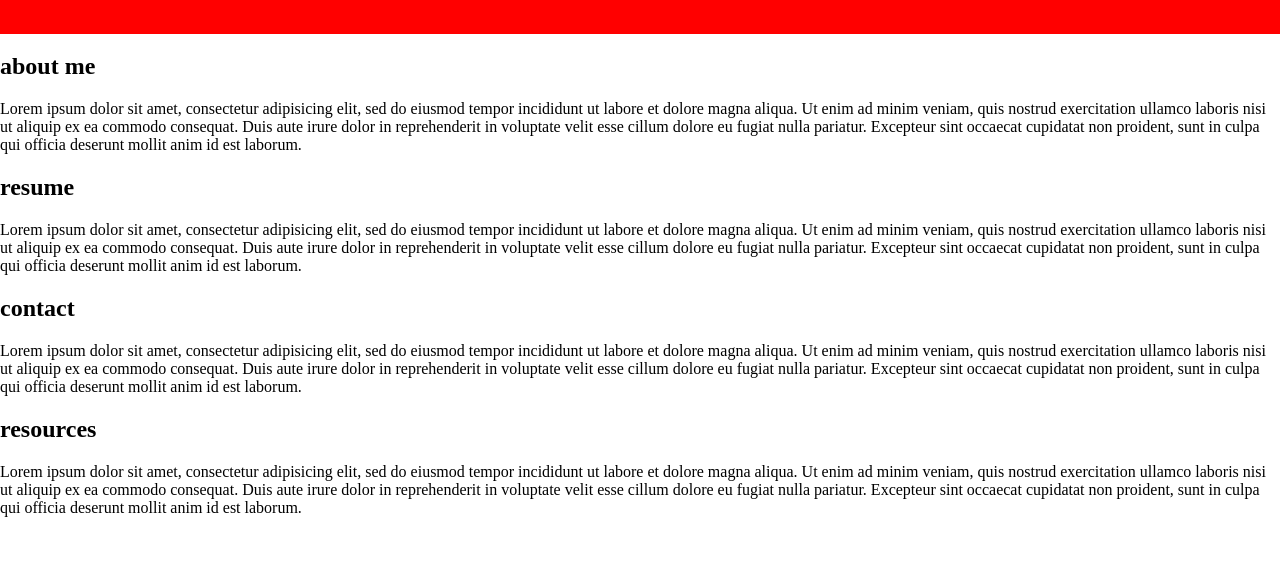
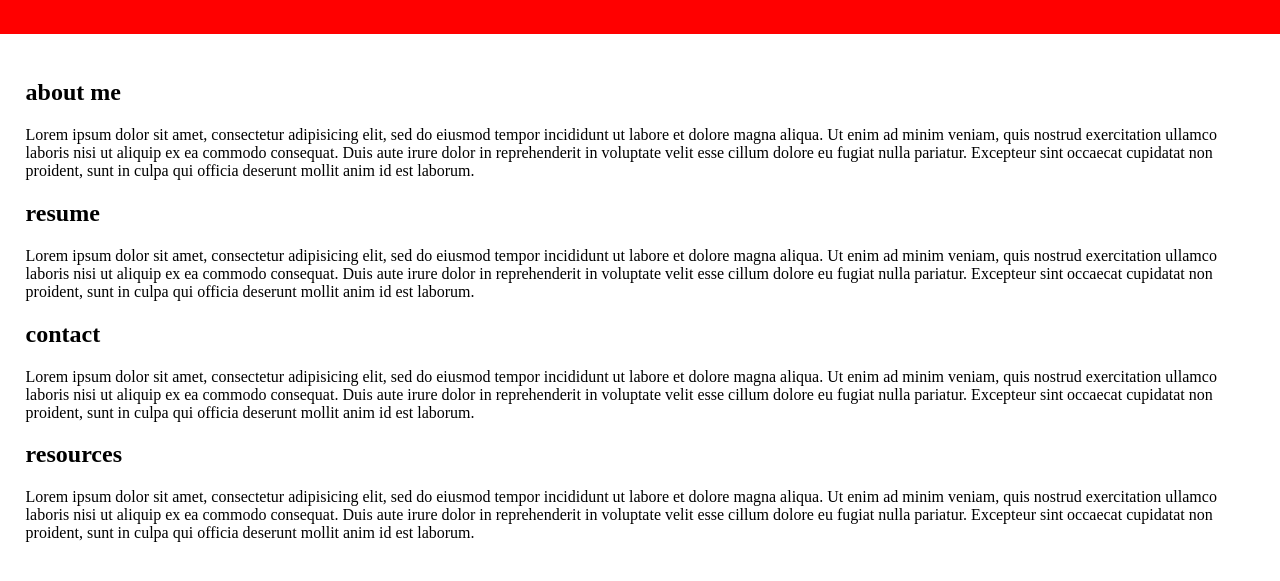
Before and after one commit to panikdkernel/panikdkernel.github.io, a plain HTML site: page index.html in a window 1280 px wide. Shown: the part 403-984 px from the top of the page. Before the commit the page ends 936 px from the top, so only its background shows below. Drawn offline with nearby package versions, Linux system fonts and the light colour scheme.

Commit message:
Add padding to container

```diff
--- a/index.html
+++ b/index.html
@@ -11,6 +11,7 @@
     </head>
 </head>
 <body>
+
 	<div class="red_bg">
 		<header id="top_header">
 			<img src="images/mr-robot.jpg" alt="image here" height="200px" width="200px">
@@ -26,7 +27,7 @@
 			</ul>
 		</nav>
 	</div>
-
+	<div class="container">
 		<section id="about_me">
 			<h2>about me</h2>
 			<p>
@@ -71,6 +72,7 @@
 				proident, sunt in culpa qui officia deserunt mollit anim id est laborum.
 			</p>
 	</section>
+</div>
 	<!--Import jQuery before materialize.js-->
     <script type="text/javascript" src="https://code.jquery.com/jquery-2.1.1.min.js"></script>
     <script type="text/javascript" src="js/materialize.min.js"></script>
--- a/style.css
+++ b/style.css
@@ -46,3 +46,9 @@ body
 	color: #fff;
 	font-size: 2em;
 }
+
+.container
+{
+	padding: 2%;
+
+}
```
Lines whose indentation alone changed are shown as unchanged.
